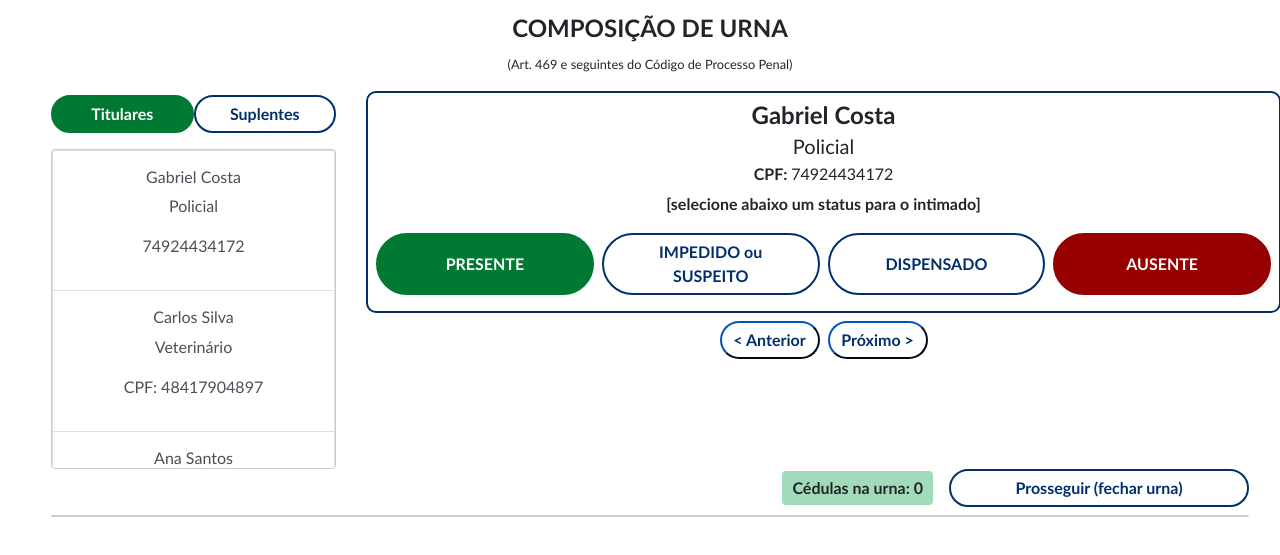
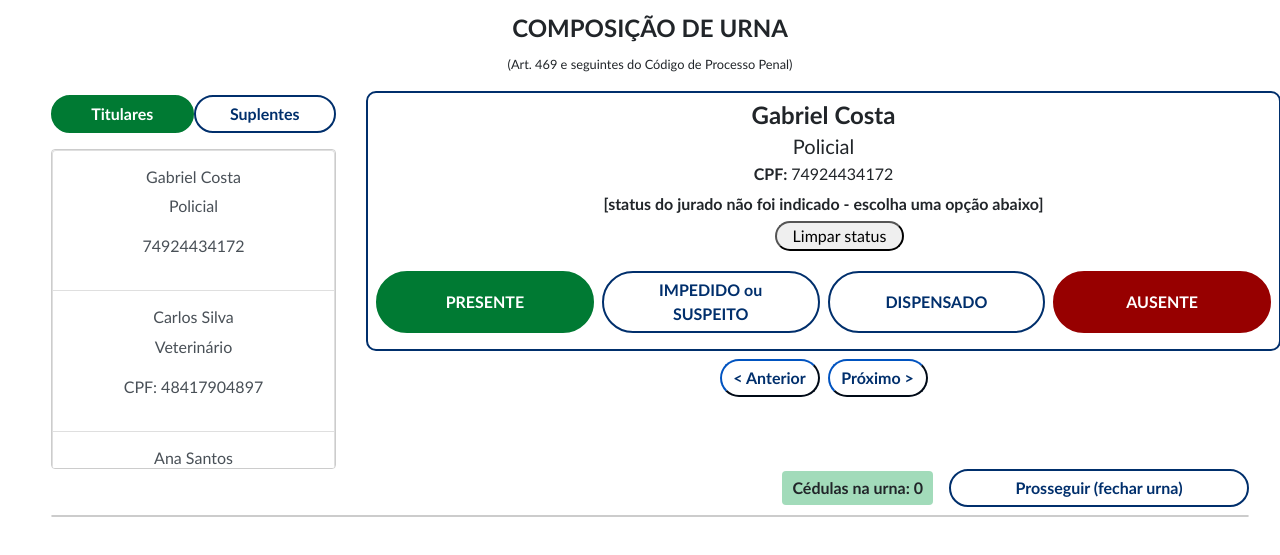
Before and after one commit to pteixeira1089/projeto_extensao_selecao_juri, a website built with Vite: page project/index.html in a window 1280 px wide. Shown: the part 191-746 px from the top of the page. Built offline with nearby package versions, Linux system fonts and the light colour scheme.

Commit message:
Implementado modelo de status padronizado (objeto estático [semelhante a enum, no java]). Implementado controllers e views para botão 'limpar status'

```diff
--- a/project/controller/ConselhoSorteioController.js
+++ b/project/controller/ConselhoSorteioController.js
@@ -84,6 +84,10 @@ export class ConselhoSorteioController {
         this.onProximo();
     }
 
+    onClearStatus() {
+        this._alteraStatusJurado(JuradoStatus.NAO_ANALISADO);
+    }
+
     onTitulares() {
         //Debugging
         console.log('Controlador de onTitulares acionado');
--- a/project/model/JuradoStatus.js
+++ b/project/model/JuradoStatus.js
@@ -4,7 +4,7 @@
  * @enum {string}
  */
 export const JuradoStatus = Object.freeze({
-    NAO_ANALISADO: 'não analisado',
+    NAO_ANALISADO: null,
     APTO: 'presente - apto para sorteio',
     IMPEDIDO: 'presente - impedido ou suspeito',
     DISPENSADO: 'presente - dispensado',
--- a/project/script.js
+++ b/project/script.js
@@ -1256,7 +1256,8 @@ function loadScreen() {
             onApto: sorteioConselhoController.onApto.bind(sorteioConselhoController),
             onImpedido: sorteioConselhoController.onImpedido.bind(sorteioConselhoController),
             onDispensado: sorteioConselhoController.onDispensado.bind(sorteioConselhoController),
-            onAusente: sorteioConselhoController.onAusente.bind(sorteioConselhoController)
+            onAusente: sorteioConselhoController.onAusente.bind(sorteioConselhoController),
+            onClearStatus: sorteioConselhoController.onClearStatus.bind(sorteioConselhoController)
         };
 
         const handlersNav = {
@@ -1349,6 +1350,18 @@ function loadScreen() {
 
             ConselhoSorteioRenderer.renderJuradoCard({
                 juradoSorteado: juradoSelecionado,
+                handlers: handlersCard,
+                target: targetCardInfo
+            })
+
+        });
+
+        //Subscreve o renderer do cardJurado também no tópico 'juradoStatusChanged'
+        appState.subscribe('juradoStatusChanged', (juradoComStatusAlterado) => {
+            // A lógica é a mesma: recriar o card com os dados atualizados do jurado.
+            // O payload aqui é o próprio objeto jurado que teve o status alterado.
+            ConselhoSorteioRenderer.renderJuradoCard({
+                juradoSorteado: juradoComStatusAlterado,
                 handlers: handlersCard,
                 target: targetCardInfo
             })
--- a/project/service/ConselhoSorteioService.js
+++ b/project/service/ConselhoSorteioService.js
@@ -1,4 +1,5 @@
 import { JuradoSorteado } from "../model/JuradoSorteado.js";
+import { appState } from "../appState.js";
 
 /**
  * Provê métodos de lógica de negócio e utilitários
@@ -14,13 +15,37 @@ export class ConselhoSorteioService {
      * ou `undefined` se todos já foram analisados ou a lista é vazia.
      */
     static getFirstNotAnalisedJurado( juradosList ){
-        // --- CORREÇÃO 1: Verificação de segurança ---
         // Usar === para comparação e checar se a lista é válida
         if (!juradosList || juradosList.length === 0) {
             console.log ('A lista de jurados analisada é vazia - seleção de jurado não analisado cancelada');
             return undefined; // Retorna undefined explicitamente
         }
 
-        return juradosList.find(jurado => !jurado.status);
+        return juradosList.find(jurado => !jurado.status) ?? juradosList[0];
+    }
+
+
+    /**
+     * Verifica se todos os jurados em uma lista já foram categorizados (possuem um status).
+     * @param { JuradoSorteado[] } juradosList - Array de jurados sorteados.
+     * @returns { boolean } - Retorna `true` se todos os jurados tiverem um status, caso contrário, `false`.
+     */
+    static areAllJurorsCategorized ( juradosList ){
+        if (!juradosList || juradosList.length === 0) {
+            console.log('Foi passada uma lista vazia para o método - VERIFICAR POSSÍVEL ERRO')
+            return false; // Uma lista vazia é considerada como falso
+        }
+
+        // Verifica se todos os jurados na lista possuem um 'status' truthy.
+        return juradosList.every(jurado => jurado.status);
+    }
+
+    /**
+     *
+     * @param { appState } appState - holds info/data about the instance of the application
+     * @returns { boolean } - returns true if minimal qtt fixed in CPP (art. 463) is attended
+     */
+    hasMinimalQuorum ( appState ) {
+
     }
 }
--- a/project/style.css
+++ b/project/style.css
@@ -37,6 +37,17 @@ body {
 .btn {
     border-width: 2px;
     font-weight: 600;
+}
+
+.btn-clear-status {
+    max-width: 150px; /* Define uma largura máxima menor */
+    border-width: 2px;
+    border-radius: 30px;
+    font-weight: 500;
+    margin-left: 2rem;
+    height: fit-content;
+    padding-left: 1rem;
+    padding-right: 1rem;
 }
 
 .btn-ausente {
--- a/project/view/ConselhoSorteio/CardJurado.js
+++ b/project/view/ConselhoSorteio/CardJurado.js
@@ -1,5 +1,6 @@
 import { InfoJurado } from "./InfoJurado.js"
 import { CardActions } from "./CardActions.js"
+import { JuradoSorteado } from "../../model/JuradoSorteado.js";
 
 import { PageComposer } from "../../renderer/PageComposer.js";
 
@@ -7,11 +8,18 @@ export class CardJurado {
     /**
      *
      * @param {Object} props - Object containing a juradoSorteado Object and a handlers object, to instantiate the composing classes
-     * @param {Object} juradoSorteado - object containing the juradoSorteado info {nome, profissao, cpf, status=null}
-     * @param {Object} handlers - handlers to inject dependencies (functions) in the action buttons
+     * @param {JuradoSorteado} props.juradoSorteado - object containing the juradoSorteado info {nome, profissao, cpf, status=null}
+     * @param {Object} props.handlers - handlers to inject dependencies (functions) in the action buttons
      */
     constructor({ juradoSorteado, handlers }) {
-        this.juradoInfo = new InfoJurado(juradoSorteado);
+        this.juradoInfo = new InfoJurado({
+            id: juradoSorteado.id,
+            nome: juradoSorteado.nome,
+            profissao: juradoSorteado.profissao,
+            cpf: juradoSorteado.cpf,
+            status: juradoSorteado.status,
+            onClearStatus: handlers.onClearStatus
+        })
         this.actionButtons = new CardActions(handlers);
 
         this.element = null;
@@ -42,15 +50,15 @@ export class CardJurado {
         return container
     }
 
-    update({juradoSorteado}){
+    update({ juradoSorteado }) {
         if (juradoSorteado) {
             this.juradoInfo = new InfoJurado(this.juradoInfo);
 
-            this.juradoInfo.update({juradoSorteado});
+            this.juradoInfo.update({ juradoSorteado });
         }
     }
 
-    destroy(){
+    destroy() {
         console.log('Destruindo o componente juradoCard');
 
         this.juradoInfo.destroy();
--- a/project/view/ConselhoSorteio/InfoJurado.js
+++ b/project/view/ConselhoSorteio/InfoJurado.js
@@ -1,19 +1,23 @@
+import { JuradoStatus } from "../../model/JuradoStatus.js";
+import { InfoJuradoActions } from "./InfoJuradoActions.js";
+
 export class InfoJurado {
     /**
-     *
      * @param {Object} props - The props for the view rendering
-     * @param {string} id - id do jurado
-     * @param {string} nome - nome do jurado
-     * @param {string} cpf - cpf do jurado
-     * @param {string} profissao - profissão do jurado
-     * @param {string} status - status do jurado
+     * @param {string} props.id - id do jurado
+     * @param {string} props.nome - nome do jurado
+     * @param {string} props.cpf - cpf do jurado
+     * @param {string} props.profissao - profissão do jurado
+     * @param {string} props.status - status do jurado
+     * @param {function} [props.onClearStatus] - optional callback invoked when the clear button is clicked
      */
-    constructor({id, nome, profissao, cpf, status}) {
+    constructor({ id, nome, profissao, cpf, status, onClearStatus = null}) {
         this.id = id;
         this.nome = nome;
         this.profissao = profissao;
         this.cpf = cpf;
         this.status = status;
+        this.onClearStatus = onClearStatus;
 
         this.element = null; //Referência ao elemento gerado no DOM - é atualizado no método de criação / edição / destruição
     }
@@ -41,20 +45,36 @@ export class InfoJurado {
         cpf.innerHTML = `<b>CPF: </b>${this.cpf}`;
 
         const statusText = document.createElement('h6');
-        statusText.classList.add('text-center', 'mb-3', 'card-status');
-        statusText.innerHTML = this.status ? `${this.status}` : `<b>[selecione abaixo um status para o intimado]</b>`
+        statusText.classList.add('card-status'); // Removido 'text-center' e 'mb-3'
+        statusText.innerHTML = this.status ? `${this.status}` : `<b>[status do jurado não foi indicado - escolha uma opção abaixo]</b>`
+
+        const infoJuradoAction = new InfoJuradoActions({onClearStatus: this.onClearStatus});
+        const clearButton = infoJuradoAction.create();
+
+        // Novo container para o status e o botão
+        const statusAndButtonContainer = document.createElement('div');
+        statusAndButtonContainer.classList.add(
+            'd-flex',
+            'flex-column',
+            'justify-content-center',
+            'align-items-center',
+            'gap-2',
+            'mb-3'
+        );
+        statusAndButtonContainer.appendChild(statusText);
+        statusAndButtonContainer.appendChild(clearButton);
 
         container.appendChild(nome);
         container.appendChild(profissao);
         container.appendChild(cpf);
-        container.appendChild(statusText);
+        container.appendChild(statusAndButtonContainer);
 
         this.element = container; //Vínculo entre o elemento do DOM e o objeto JS
 
         return container;
     }
 
-    update({id, nome, profissao, cpf, status}){
+    update({ id, nome, profissao, cpf, status }) {
 
         const nomeElement = this.element.querySelector('.card-nome');
         const profissaoElement = this.element.querySelector('.card-profissao');
@@ -87,7 +107,7 @@ export class InfoJurado {
 
     }
 
-    destroy(){
+    destroy() {
         console.log(`Destruindo o componente InfoJurado`);
 
         //1. Limpe event listeners para evitar memory leaks (se houver)
--- /dev/null
+++ b/project/view/ConselhoSorteio/InfoJuradoActions.js
@@ -0,0 +1,48 @@
+export class InfoJuradoActions {
+    /**
+     *
+     * @param {Object} handlers - objeto com funções que são injetadas no elemento
+     * @param {function} handlers.onClearStatus - ação a realizar quando houver click no botão btnClearStatus
+     */
+    constructor(handlers) {
+        this.handlers = handlers;
+        this.element = null;
+    }
+
+    create() {
+        const btnClearStatus = document.createElement('button');
+        btnClearStatus.textContent = `Limpar status`;
+        btnClearStatus.addEventListener('click', this.handlers.onClearStatus);
+        btnClearStatus.classList.add('btn-clear-status');
+
+        const containerStatus = document.createElement('div');
+
+        containerStatus.appendChild(btnClearStatus);
+
+        this.element = containerStatus;
+
+        return containerStatus;
+    }
+
+    destroy() {
+        console.log('Destruindo o botão de ação de limpar status');
+
+        //1. Limpe event listeners para evitar memory leaks (se houver)
+        const classHandlers = {
+            '.btn-clear-status': this.handlers.onClearStatus,
+        }
+
+        Object.entries(classHandlers).forEach(([className, handler]) => {
+            const button = this.element.querySelector(className);
+            if (button) { //verifica se o botão foi encontrado
+                button.removeEventListener('click', handler);
+            }
+        })
+
+        //2. Remove o elemento do DOM
+        this.element.remove();
+
+        //3. (Opcional) Limpa a referência ao elemento no próprio objeto
+        this.element = null;
+    }
+}
```
Also changed, not shown: project/model/JuradoSorteado.js (+10 -13 lines).
